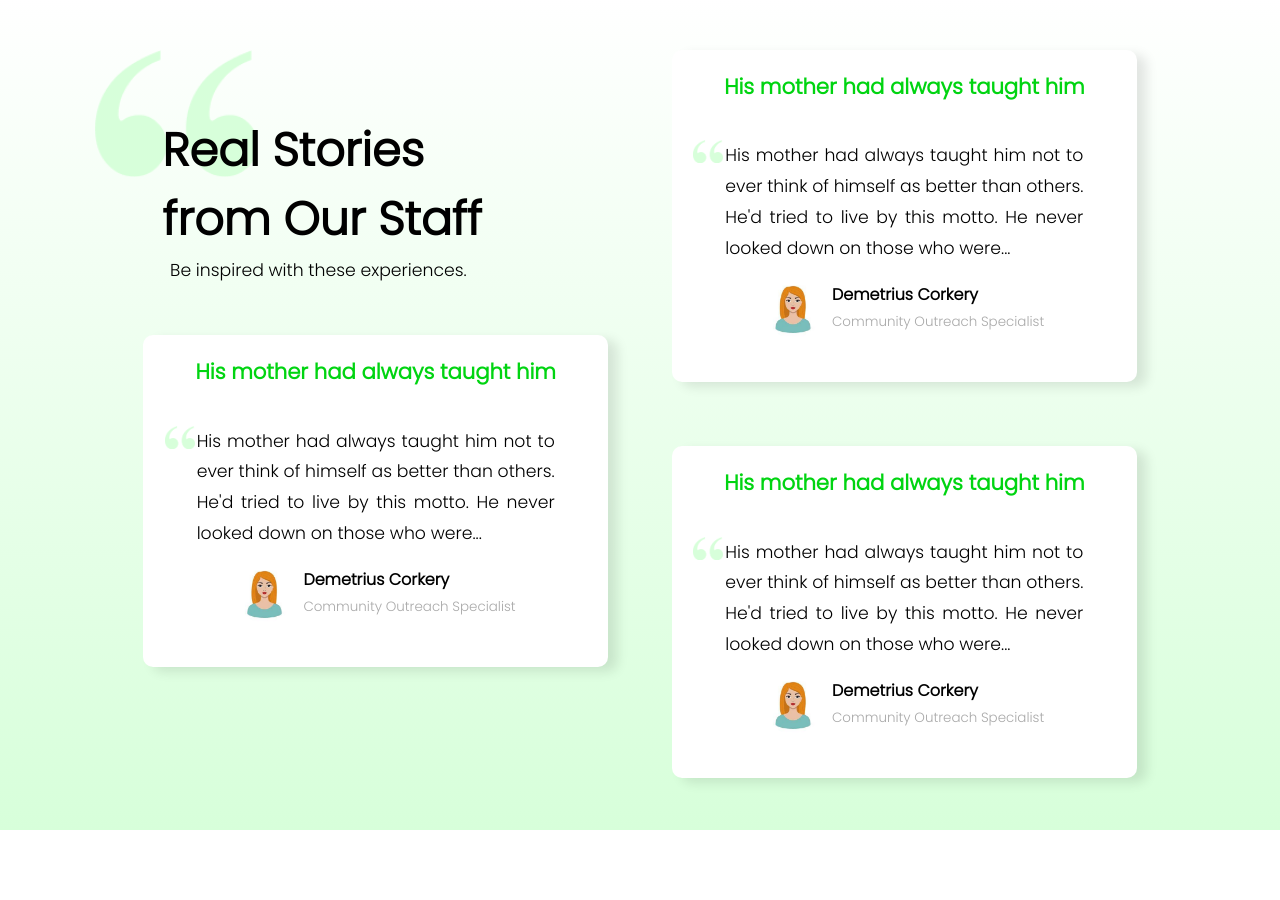
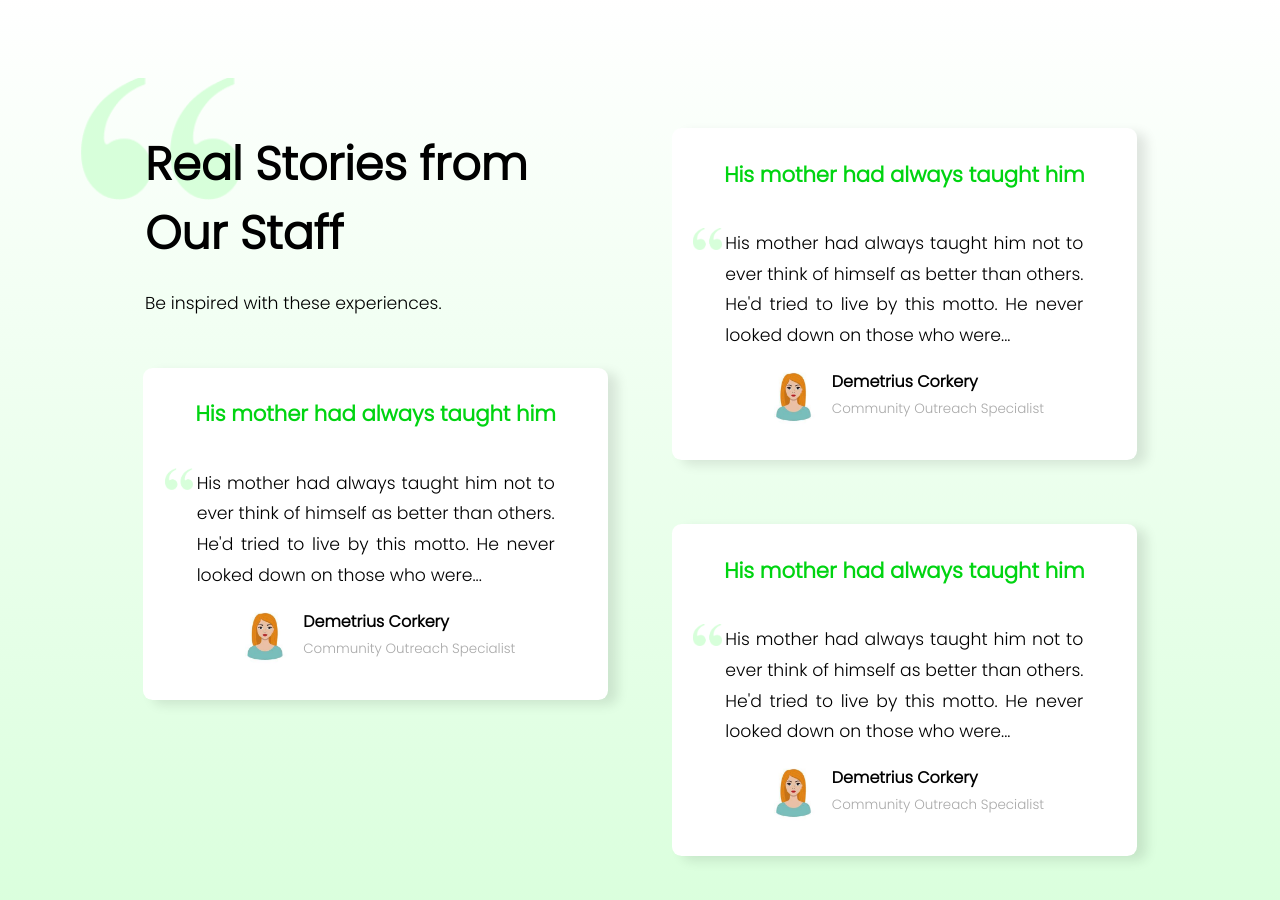
Before and after one commit to aoslovcan/q-slicing-assignment, a website built with webpack: page src/index.html in a window 1280 px wide. Shown: the part 2055-2955 px from the top of the page. Before the commit the page ends 2885 px from the top, so only its background shows below. Built offline with nearby package versions, Linux system fonts and the light colour scheme; no server answers.

Commit message:
fix style for real stories

```diff
--- a/src/index.html
+++ b/src/index.html
@@ -34,17 +34,20 @@
 <section class="swiper c-hero-slider">
     <div class="swiper-wrapper">
         <div class="c-hero-slider__content swiper-slide column">
-            <h1 class="title title--xl-size title--white">Welcome to Work<span class="c-hero-slider__content__green-part">lyfe</span>
+            <h1 class="title title--xl-size title--white">Welcome to Work<span
+                    class="c-hero-slider__content__green-part">lyfe</span>
                 Office</h1>
             <button class="c-button c-button--green">See the benefits</button>
         </div>
         <div class="c-hero-slider__content swiper-slide column">
-            <h1 class="title title--xl-size title--white">Welcome to Work<span class="c-hero-slider__content__green-part">lyfe</span>
+            <h1 class="title title--xl-size title--white">Welcome to Work<span
+                    class="c-hero-slider__content__green-part">lyfe</span>
                 Office</h1>
             <button class="c-button c-button--green">See the benefits</button>
         </div>
         <div class="c-hero-slider__content swiper-slide column">
-            <h1 class="title title--xl-size title--white">Welcome to Work <span class="c-hero-slider__content__green-part">lyfe</span>Office
+            <h1 class="title title--xl-size title--white">Welcome to Work <span
+                    class="c-hero-slider__content__green-part">lyfe</span>Office
             </h1>
             <button class="c-button c-button--green">See the benefits</button>
         </div>
@@ -68,65 +71,67 @@
 <section class="c-panel" style="background-image: url('./static/images/panel.png')">
     <div class="c-panel__content">
         <h1 class="title title--l-size title--white">Become more than you are</h1>
-        <p class="paragraph paragraph--white-center">Staying productive is great fun and keeps you healthy. Check out how you can join in.</p>
+        <p class="paragraph paragraph--white-center">Staying productive is great fun and keeps you healthy. Check out
+            how you can join in.</p>
         <button class="c-button c-button--green">Let’s do it!</button>
     </div>
 </section>
-<section class="c-real-stories">
-
+<section class="c-real-stories row">
+        <div class="c-real-stories__first column">
             <div class="c-real-stories__title">
-            <div class="icon" style="background-image: url('./static/images/icon.png')">
+                <div class="c-icon c-icon--big" style="background-image: url('./static/images/icon.png')">
                 </div>
-            <div class="front">
+                <div class="front column">
                     <h1 class="title title--medium">Real Stories from Our Staff</h1>
                     <p class="paragraph">Be inspired with these experiences.</p>
                 </div>
-            <div class="card">
-
+            </div>
+            <div class="card column">
                 <h3 class="title title--m-size title--green">His mother had always taught him</h3>
                 <p class="paragraph card__content">
-<span class="card__icon" style="background-image: url('./static/images/icon.png')"></span>
+                    <span class="c-icon c-icon--small"  style="background-image: url('./static/images/icon.png')"></span>
                     His mother had always taught him not to ever think of himself as better than others. He'd tried to live by this motto. He never looked down on those who were...
                 </p>
                 <div class="row user-info">
                     <div class="user-info__image">
                         <img src="./static/images/avatar.jpg" alt=""/>
                     </div>
-                    <div class="user-info__about">
+                    <div class="user-info__about column">
                         <span class="title title--bold">Demetrius Corkery</span>
                         <span class="paragraph user-info__about__profession">Community Outreach Specialist</span>
                     </div>
                 </div>
             </div>
+        </div>
 
-        </div>
         <div class="column">
-        <div class="card">
+            <div class="card column">
                 <h3 class="title title--m-size title--green">His mother had always taught him</h3>
-            <p class="paragraph card__content"><span class="card__icon" style="background-image: url('./static/images/icon.png')"></span>
+                <p class="paragraph card__content">
+                    <span class="c-icon c-icon--small" style="background-image: url('./static/images/icon.png')"></span>
                     His mother had always taught him not to ever think of himself as better than others. He'd tried to live by this motto. He never looked down on those who were...
                 </p>
                 <div class="row user-info">
                     <div class="user-info__image">
                         <img src="./static/images/avatar.jpg" alt=""/>
                     </div>
-                <div class="user-info__about">
+                    <div class="user-info__about column">
                         <span class="title title--bold">Demetrius Corkery</span>
                         <span class="paragraph user-info__about__profession">Community Outreach Specialist</span>
                     </div>
                 </div>
             </div>
-        <div class="card">
+            <div class="card column">
                 <h3 class="title title--m-size title--green">His mother had always taught him</h3>
                 <p class="paragraph card__content">
-                <span class="card__icon" style="background-image: url('./static/images/icon.png')"></span>
+                    <span class="c-icon c-icon--small"  style="background-image: url('./static/images/icon.png')"></span>
                     His mother had always taught him not to ever think of himself as better than others. He'd tried to live by this motto. He never looked down on those who were...
                 </p>
                 <div class="row user-info">
                     <div class="user-info__image">
                         <img src="./static/images/avatar.jpg" alt=""/>
                     </div>
-                <div class="user-info__about">
+                    <div class="user-info__about column">
                         <span class="title title--bold">Demetrius Corkery</span>
                         <span class="paragraph user-info__about__profession">Community Outreach Specialist</span>
                     </div>
--- a/src/static/scss/base/common.scss
+++ b/src/static/scss/base/common.scss
@@ -16,7 +16,6 @@
     font-weight: bold;
   }
 
-
   &--xl-size {
     font-size: 4.2rem;
     max-width: 51rem;
@@ -31,9 +30,7 @@
 
   &--medium{
     font-size: 2.88rem;
-    margin-left: 3.18rem;
-    margin-top: 0;
-    margin-bottom: -1rem;
+    margin-bottom: 2px;
   }
 
   &--m-size{
--- /dev/null
+++ b/src/static/scss/components/_icon.scss
@@ -0,0 +1,19 @@
+.c-icon {
+  background-repeat: no-repeat;
+  background-position: bottom;
+  background-size: cover;
+  position: absolute;
+
+  &--big{
+    width: 10.02rem;
+    height: 7.6rem;
+    left: -4rem;
+    top: 5rem;
+  }
+
+  &--small {
+    width: 1.8rem;
+    height: 1.38rem;
+    left: -2rem;
+  }
+}
--- a/src/static/scss/components/_real-stories.scss
+++ b/src/static/scss/components/_real-stories.scss
@@ -1,51 +1,36 @@
 .c-real-stories {
-  display: flex;
+  background: linear-gradient(#FFFFFF, #D7FFDA);
+  align-items: center;
   justify-content: center;
-  flex-direction: row;
-  background: linear-gradient(#FFFFFF, #D7FFDA);
-  padding: 20px;
 
   &__title {
     position: relative;
     z-index: 9;
+    height: fit-content;
   }
 
-
+  &__first{
+    align-items: center;
+    justify-content: center;
+    margin-bottom: 15.9rem;
+  }
 }
 
 .card {
   width: 29.04rem;
   height: 20.76rem;
-  border-radius: 10px;
-  display: flex;
-  flex-direction: column;
-  background-color: white;
+  border-radius: 0.6rem;
+  background-color: $primary_white;
   align-items: center;
   margin: 2rem;
-  box-shadow: 0.6rem 0.3rem 0.72rem rgb(0 0 0 / 10%);;
+  box-shadow: 0.6rem 0.3rem 0.72rem rgb(0 0 0 / 10%);
+  padding: 0.6rem;
 
   &__content {
     width: 22.38rem;
     position: relative;
   }
-
-  &__icon {
-    position: absolute;
-    width: 30px;
-    height: 23px;
-    background-size: cover;
-    left: -2rem;
-  }
 }
-
-.posts {
-  display: flex;
-  flex-wrap: wrap;
-  flex-direction: row;
-  align-items: center;
-  justify-content: center;
-}
-
 
 .user-info {
   align-items: center;
@@ -57,9 +42,7 @@
   }
 
   &__about {
-    margin-left: 10px;
-    display: flex;
-    flex-direction: column;
+    margin-left: 0.6rem;
 
     &__profession {
       color: #A9A9A9;
@@ -68,25 +51,8 @@
   }
 }
 
-.icon {
-  background-repeat: no-repeat;
-  background-size: cover;
-  width: 10.02rem;
-  height: 126.77px;
-  position: absolute;
-  left: -1rem;
-  top: 2rem;
-
-  &__small {
-    width: 1.2rem;
-    height: 0.96rem;
-  }
+.front {
+  width: 28.84rem;
+  margin-top: 5.88rem;
+  align-items: baseline;
 }
-
-.front {
-  display: flex;
-  flex-direction: column;
-  width: 414px;
-  align-items: center;
-  margin-top: 98px;
-}
--- a/src/static/scss/styles.scss
+++ b/src/static/scss/styles.scss
@@ -10,6 +10,7 @@
 @import "components/office";
 @import "components/panel";
 @import "components/real-stories";
+@import "components/icon";
 
 @import "swiper/swiper-bundle.css";
 @import "swiper/swiper.min.css";
```
Lines whose indentation alone changed are shown as unchanged.
